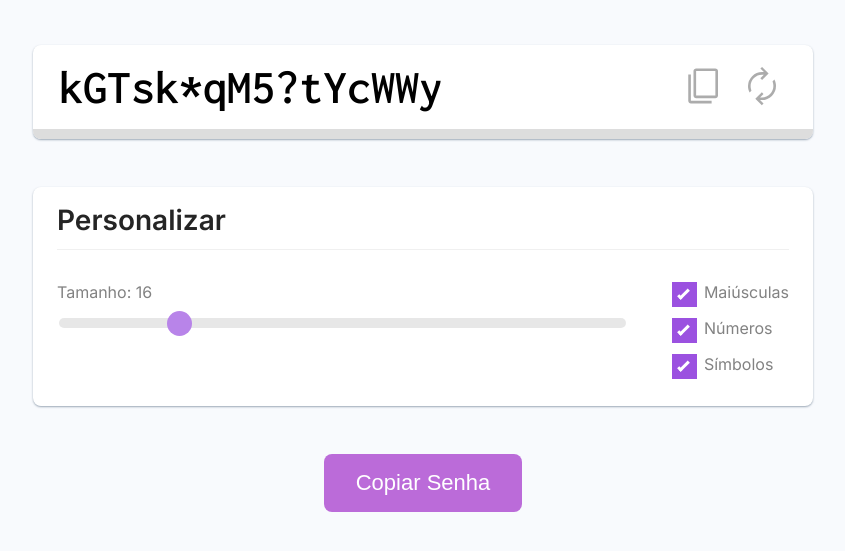
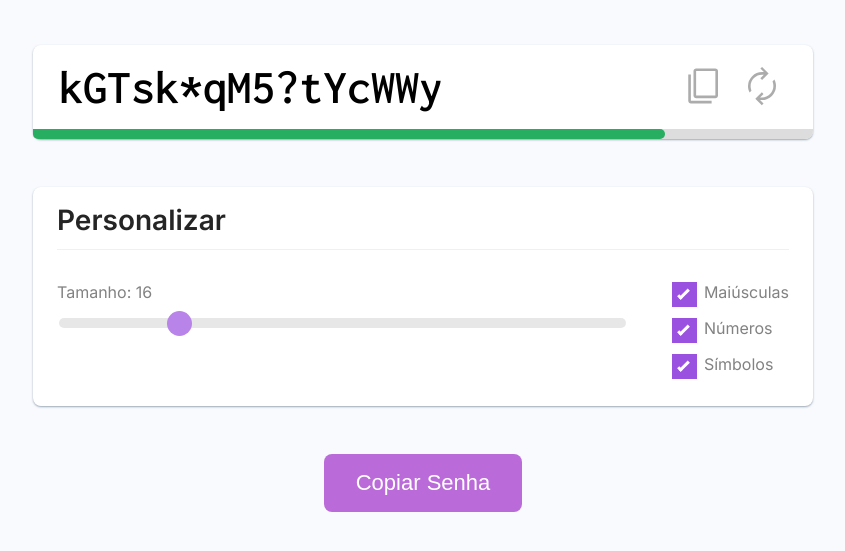
Before and after one commit to EduardoMichetti/DSam_Gerador-de-senha, a plain HTML site: page index.html in a window 1280 px wide. Shown: the part 119-670 px from the top of the page, without its empty margins (217-1062 px from the left). Drawn offline with Linux system fonts and the light colour scheme.

Commit message:
Ajustando a barra
Fazendo a regra e os efeitos conforme as regras criadas para o indicador de segurança da senha.

```diff
--- a/index.html
+++ b/index.html
@@ -39,7 +39,7 @@
                 </div>
             </div>
             <div class="indicadorSeguranca">
-                <div id="indicadorSegurancaBarra" class="barra" style="width: 90%">
+                <div id="hIndicadorSegurancaBarra" class="barra">
 
                 </div>
             </div>
@@ -104,6 +104,8 @@
             const vNumberCharsEl = document.querySelector("#hNumerosCheck")
             const vSymbolCharsEl = document.querySelector("#hSimboloCheck")
 
+            const indicadorSegurancaBarraEl = document.querySelector("#hIndicadorSegurancaBarra")
+
             function geradorSenha(){
                 let vChars = "abcdefghjkmnpqrstuvwxyz"
                 const vUpperCaseChars = "ABCDEFGHJKLMNPQRSTUVWXYZ"
@@ -135,8 +137,37 @@
                 }
 
                 vResultEl.value = vSenha
+                calcularSegurancaSenha()
+                //console.log(vSenha)
+            }
+            function calcularSegurancaSenha(){
+                const percentual = Math.round(
+                    ((vSenhaTamanho / 64) * 25) +
+                    (vUpperCaseCharsEl.checked ? 15 : 0) +
+                    (vNumberCharsEl.checked ? 25 : 0) +
+                    (vSymbolCharsEl.checked ? 35 : 0)
+                )
+                //console.log(percentual)
+                indicadorSegurancaBarraEl.style.width = `${percentual}%`
 
-                //console.log(vSenha)
+                if(percentual > 69){
+                    indicadorSegurancaBarraEl.classList.remove("critical")
+                    indicadorSegurancaBarraEl.classList.remove("warning")
+                    indicadorSegurancaBarraEl.classList.add("safe")
+                } else if(percentual > 50){
+                    indicadorSegurancaBarraEl.classList.remove("critical")
+                    indicadorSegurancaBarraEl.classList.add("warning")
+                    indicadorSegurancaBarraEl.classList.remove("safe")
+                } else{
+                    indicadorSegurancaBarraEl.classList.add("critical")
+                    indicadorSegurancaBarraEl.classList.remove("warning")
+                    indicadorSegurancaBarraEl.classList.remove("safe")
+                }
+                if (percentual >= 100)
+                    indicadorSegurancaBarraEl.classList.add("completed")
+                else
+                indicadorSegurancaBarraEl.classList.remove("completed")
+
             }
 
             //função para copiar o texto do input text
@@ -151,7 +182,7 @@
             //declarei global... const vSenhaTamanhoEl = document.querySelector("#input_senhaRange")
             vSenhaTamanhoEl.addEventListener("input", function(){
                 vSenhaTamanho = vSenhaTamanhoEl.value
-                console.log(vSenhaTamanho)
+                //console.log(vSenhaTamanho)
                 document.querySelector("#hTextoTamanho").innerText = vSenhaTamanho
 
                 geradorSenha()
--- a/style.css
+++ b/style.css
@@ -71,15 +71,15 @@ main{
     border-top-right-radius: 8px;
     border-bottom-left-radius: 8px;
     border-bottom-right-radius: 8px;
-    transition: all 0.2s;
+    transition: all 0.2s; //efeito de transição enquanto a barra se move
 }
-.indicadorSeguranca .barra .completed{
-    border-top-right-radius: 0px;
+.indicadorSeguranca .barra.completed{
+    border-top-right-radius: 0;
 }
-.indicadorSeguranca .barra .critical{
+.indicadorSeguranca .barra.critical{
     background-color: #eb5757;
 }
-.indicadorSeguranca .barra .warning{
+.indicadorSeguranca .barra.warning{
     background-color: #f2c94c;
 }
 .indicadorSeguranca .barra.safe{
```
